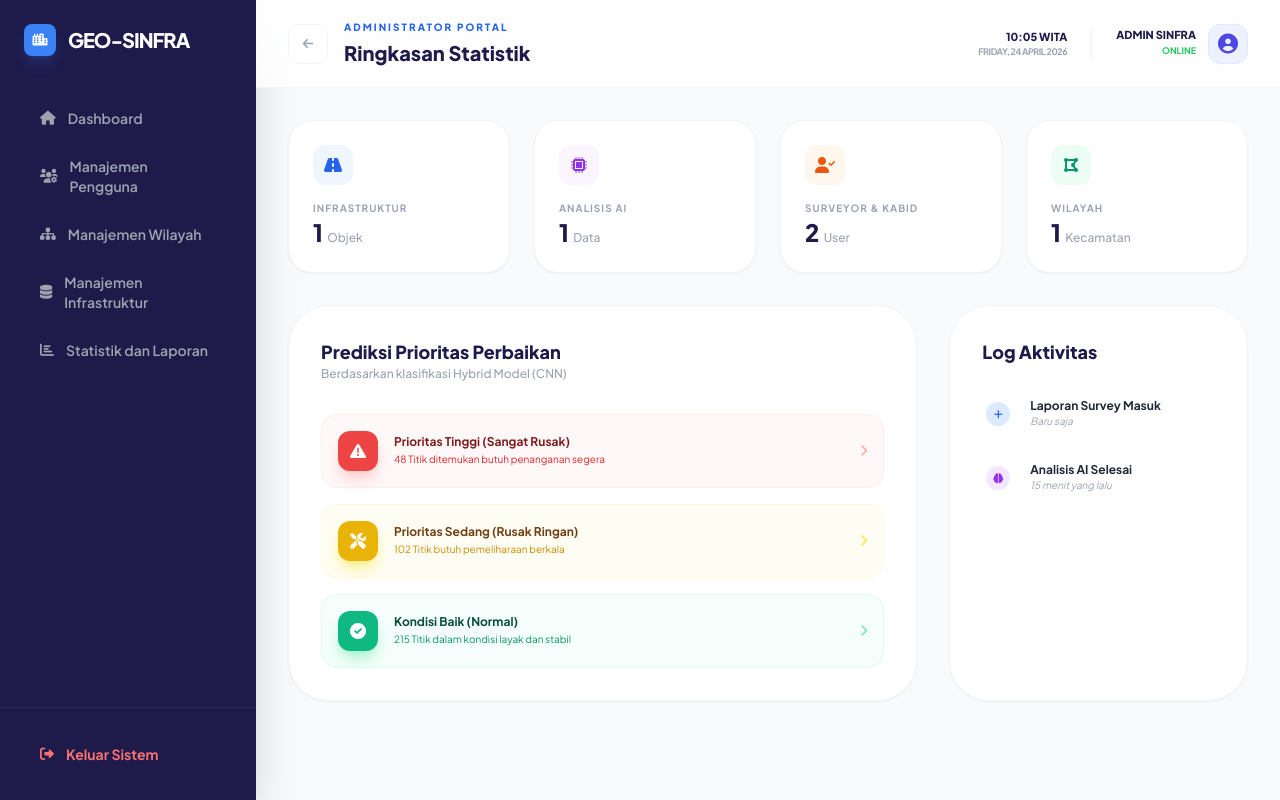
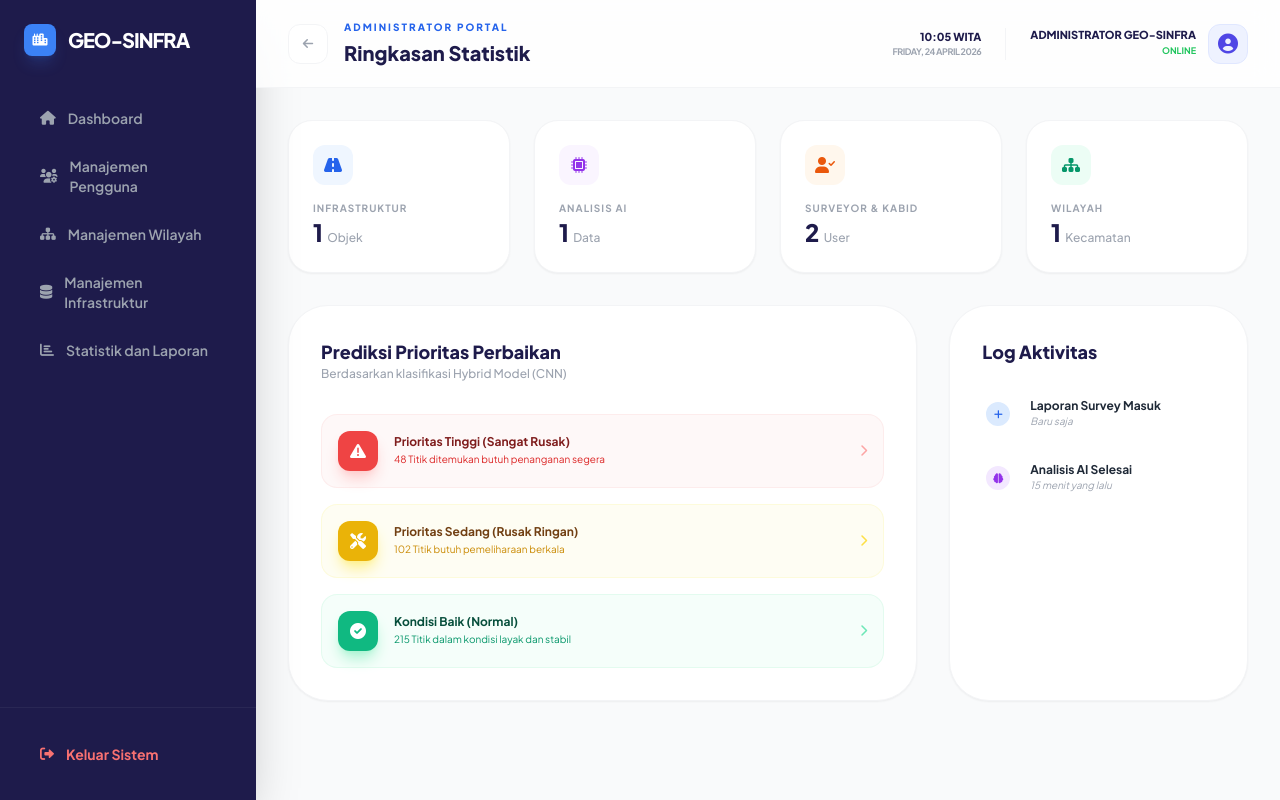
Before and after one commit to Nadya1112/geo-sinfra, a Laravel app: template resources/views/admin/statistik.blade.php in a window 1280 px wide. Run offline with Laravel 12, Linux system fonts and the light colour scheme; a user stored in the database is signed in; data comes from the database, SQL or seed files in the repository; the template is opened without the code that fills it: most values are stand-ins (such as "Sample title", 1, 10 or a date in 2020); some libraries are stand-ins or nearby versions.

Commit message:
Update halaman Statistik: Standarisasi header dan icon wilayah

```diff
--- a/resources/views/admin/statistik.blade.php
+++ b/resources/views/admin/statistik.blade.php
@@ -39,13 +39,17 @@
                 </div>
                 <div class="h-8 w-[1px] bg-gray-100"></div>
                 <div class="flex items-center gap-3">
-                    <div class="text-right text-left">
-                        <p class="text-[11px] font-black text-[#1e1b4b] leading-none uppercase">Admin SINFRA</p>
+                    <a href="{{ route('admin.profile') }}" class="text-right group">
+                        <p class="text-[11px] font-black text-[#1e1b4b] leading-none uppercase group-hover:text-blue-600 transition-all">{{ auth()->user()->name }}</p>
                         <p class="text-[9px] font-bold text-green-500 uppercase mt-1">Online</p>
-                    </div>
-                    <div class="w-10 h-10 bg-indigo-50 rounded-xl flex items-center justify-center text-indigo-600 border border-indigo-100">
-                        <i class="fas fa-user-circle text-xl"></i>
-                    </div>
+                    </a>
+                    <a href="{{ route('admin.profile') }}" class="w-10 h-10 bg-indigo-50 rounded-xl flex items-center justify-center text-indigo-600 border border-indigo-100 overflow-hidden hover:shadow-lg hover:shadow-indigo-500/10 transition-all">
+                        @if(auth()->user()->profile_photo)
+                            <img src="{{ asset('storage/' . auth()->user()->profile_photo) }}" class="w-full h-full object-cover">
+                        @else
+                            <i class="fas fa-user-circle text-xl"></i>
+                        @endif
+                    </a>
                 </div>
             </div>
         </header>
@@ -68,7 +72,7 @@
                     <h3 class="text-2xl font-black text-[#1e1b4b]">{{ $jumlahSurveyor + $jumlahKabid }} <span class="text-xs font-medium text-gray-400">User</span></h3>
                 </div>
                 <div class="bg-white p-6 rounded-3xl border border-gray-100 shadow-sm transition-transform hover:scale-[1.02]">
-                    <div class="w-10 h-10 bg-emerald-50 text-emerald-600 rounded-xl flex items-center justify-center mb-4"><i class="fas fa-draw-polygon"></i></div>
+                    <div class="w-10 h-10 bg-emerald-50 text-emerald-600 rounded-xl flex items-center justify-center mb-4"><i class="fas fa-sitemap"></i></div>
                     <p class="text-[10px] font-bold text-gray-400 uppercase tracking-widest">Wilayah</p>
                     <h3 class="text-2xl font-black text-[#1e1b4b]">{{ $jumlahWilayah }} <span class="text-xs font-medium text-gray-400">Kecamatan</span></h3>
                 </div>
```
